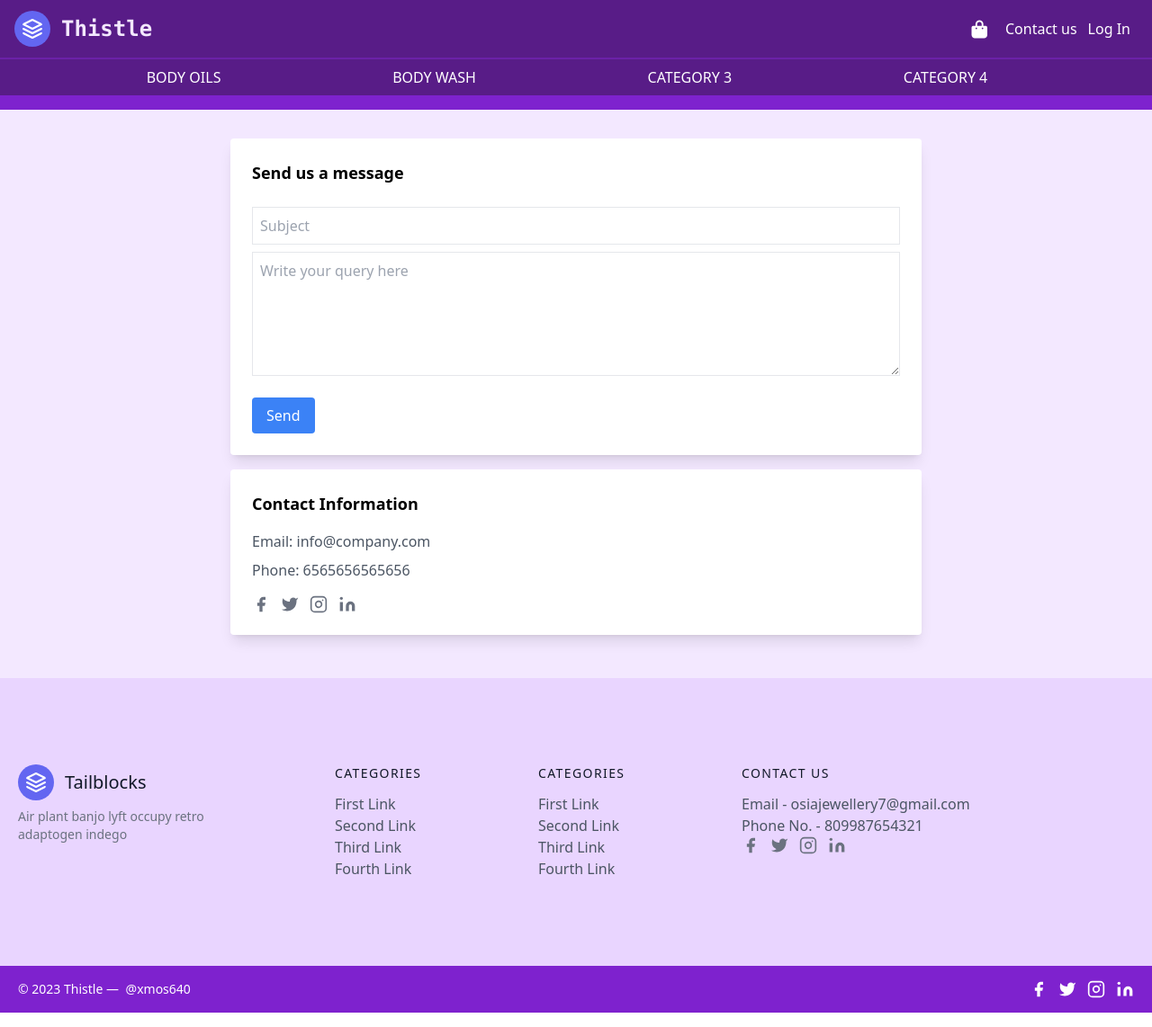
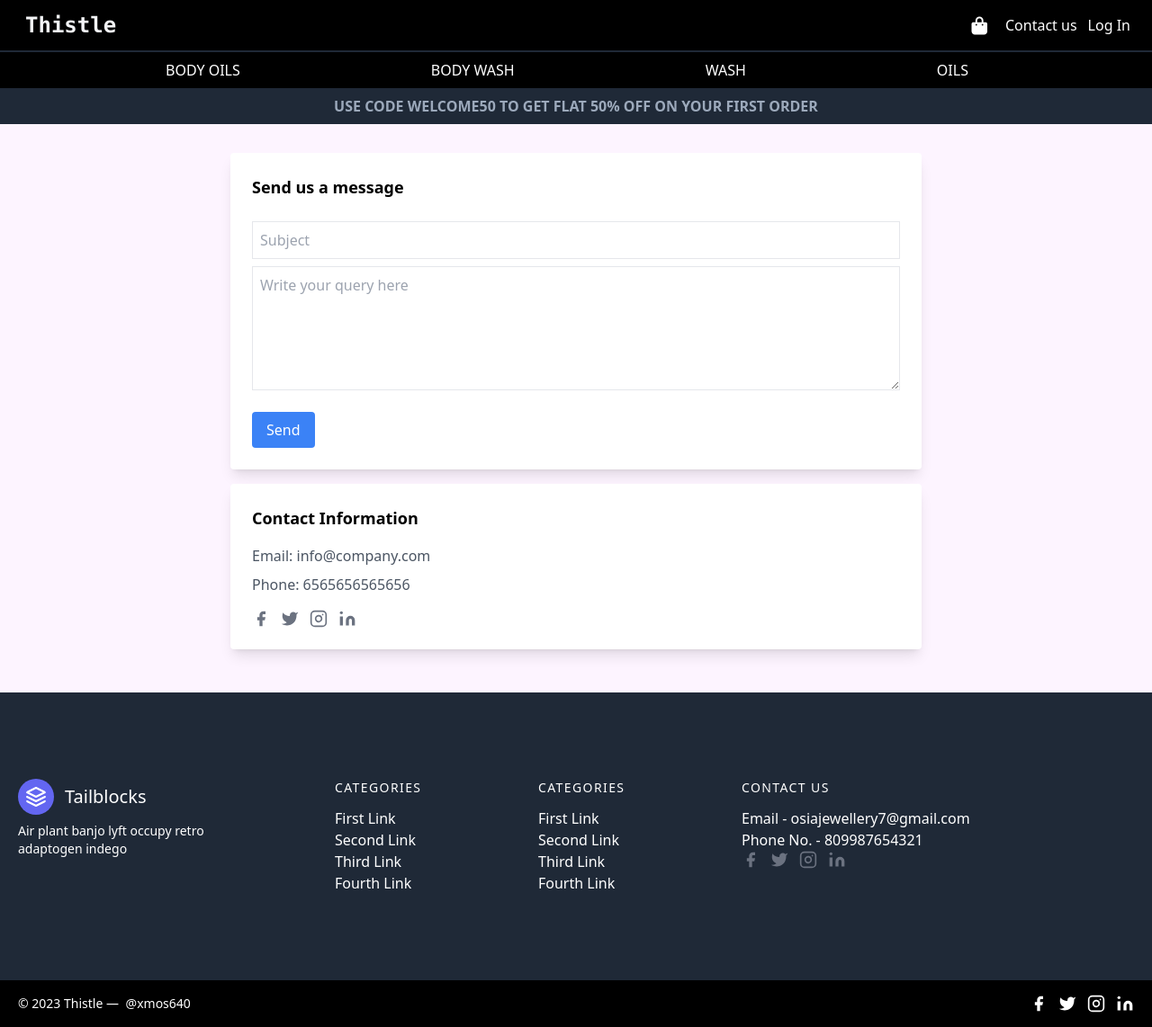
Before and after one commit to xmos640/Thistle_01, a Django app: page /contact/ in a window 1280 px wide. Shown: the whole page at 90% size. Run offline with Django 4.2, Linux system fonts and the light colour scheme; some libraries are stand-ins or nearby versions.

Commit message:
Completed

```diff
--- a/main/templates/basic.html
+++ b/main/templates/basic.html
@@ -23,22 +23,20 @@
    }
    {% endblock %}
 </style>
-<body class="bg-purple-100 ">
+<body class="bg-fuchsia-50">
 
   <!---------------------------------------------------- Header ------------------------------------------------------------>
 
  <header class="text-white  body-font ">
-        <div class="w-full bg-purple-900 flex flex-wrap flex-col md:flex-row items-center border-b-2 border-purple-800">
+        <div class="w-full bg-black flex flex-wrap flex-col md:flex-row items-center border-b-2 border-gray-800">
 
 
 
 
 
          <div class=" w-full p-3 flex flex-nowrap ">
-          <a class="flex title-font font-medium items-center text-purple-100 ml-1 md:mb-0" href="/">
-            <svg xmlns="http://www.w3.org/2000/svg" fill="none" stroke="currentColor" stroke-linecap="round" stroke-linejoin="round" stroke-width="2" class="w-10 h-10 text-white p-2 bg-indigo-500 rounded-full" viewBox="0 0 24 24">
-              <path d="M12 2L2 7l10 5 10-5-10-5zM2 17l10 5 10-5M2 12l10 5 10-5"></path>
-            </svg>
+          <a class="flex title-font font-medium items-center text-gray-100 ml-1 md:mb-0" href="/">
+
             <span class="ml-3 text-2xl font-bold font-mono">Thistle</span>
           </a>
           <div class="ml-auto flex items-center relative">
@@ -46,10 +44,10 @@
           </button></a>
           {% if user.is_authenticated%}
           <button class=" border-0 md:hidden px-3 focus:outline-none hover:scale-110 rounded text-base md:mt-0 transition ease-linear duration-500 menu"><i class="fa-solid fa-bars fa-lg"></i></button>
-          <div class="flex md:flex-row flex-col gap-x-5 md:static  md:w-fit w-36 absolute right-[-12px] top-[130%] bg-purple-900 md:p-0 p-4  md:border-none border-2 border-purple-700 account md:flex gap-y-3 z-10 hidden">
-            <div><a href="/orders" ><button class="hover:scale-110  transition ease-linear duration-300 ">Orders</button></a></div>
-            <div><a href="/contact" ><button class="hover:scale-110 transition ease-linear duration-300" > Contact us</button></a></div>
-            <div><a href="/logout"><button class="hover:scale-110 transition ease-linear duration-300"> Log Out </button></a></div>
+          <div class="flex md:flex-row flex-col gap-x-5 md:static  md:w-fit w-36 absolute right-[-12px] top-[130%] bg-black md:p-0 p-4  md:border-none border-2 border-gray-700 account md:flex gap-y-3 z-10 hidden">
+            <div><a href="/orders" ><button class="hover:scale-110  transition ease-linear duration-300 "><i class="fa-solid fa-truck-fast pr-2 md:hidden"></i>Orders</button></a></div>
+            <div><a href="/contact" ><button class="hover:scale-110 transition ease-linear duration-300" ><i class="fa-solid fa-message pr-2 md:hidden"></i> Contact us</button></a></div>
+            <div><a href="/logout"><button class="hover:scale-110 transition ease-linear duration-300"><i class="fa-solid fa-right-from-bracket pr-2 md:hidden"></i> Log Out </button></a></div>
           </div>
           {% else %}
           {% csrf_token %}
@@ -60,67 +58,67 @@
           </div>
          </div>
         </div>
-        <nav class="md:ml-auto bg-purple-900 flex flex-wrap flex-row md:opacity-100  md:mt-0 nav text-base overflow-hidden items-center md:justify-evenly justify-center ">
+        <nav class="md:ml-auto bg-black flex flex-wrap flex-row md:opacity-100  md:mt-0 nav text-base overflow-hidden items-center md:justify-evenly justify-center ">
           <a href='/categories/bodyoils' class="md:mr-5 hover:scale-110 p-2 transition ease-out delay-150 duration-500">BODY OILS</a>
           <a href= '/categories/bodywash' class="md:mr-5 hover:scale-110 p-2 transition ease-out delay-150 duration-500">BODY WASH</a>
-          <a href= '/categories/category3' class="md:mr-5 hover:scale-110 p-2 transition ease-out delay-150 duration-500">CATEGORY 3</a>
-          <a href= '/categories/category4' class="md:mr-5 hover:scale-110 p-2 transition ease-out delay-150 duration-500">CATEGORY 4</a>
+          <a href= '/categories/category3' class="md:mr-5 hover:scale-110 p-2 transition ease-out delay-150 duration-500">WASH</a>
+          <a href= '/categories/category4' class="md:mr-5 hover:scale-110 p-2 transition ease-out delay-150 duration-500">OILS</a>
         </nav>
-        <div class="bg-purple-700 text-center p-2 w-full uppercase font-bold "><span class="animate-pulse text-yellow-200">{{announcement.text}}</span></div>
+        <div class="bg-gray-800 text-center p-2 w-full uppercase font-bold "><span class="animate-pulse text-blue-100">{{announcement.text}}</span></div>
       </header>
 
 
 
       {% block body %}
       {% endblock %}
-     <footer class="text-gray-600 bg-purple-200 body-font">
+     <footer class="text-white bg-gray-800 body-font">
         <div class="container px-5 py-24 mx-auto flex md:items-center lg:items-start md:flex-row md:flex-nowrap flex-wrap flex-col">
           <div class="w-64 flex-shrink-0 md:mx-0 mx-auto text-center md:text-left">
-            <a class="flex title-font font-medium items-center md:justify-start justify-center text-gray-900">
+            <a class="flex title-font font-medium items-center md:justify-start justify-center text-white">
               <svg xmlns="http://www.w3.org/2000/svg" fill="none" stroke="currentColor" stroke-linecap="round" stroke-linejoin="round" stroke-width="2" class="w-10 h-10 text-white p-2 bg-indigo-500 rounded-full" viewBox="0 0 24 24">
                 <path d="M12 2L2 7l10 5 10-5-10-5zM2 17l10 5 10-5M2 12l10 5 10-5"></path>
               </svg>
               <span class="ml-3 text-xl">Tailblocks</span>
             </a>
-            <p class="mt-2 text-sm text-gray-500">Air plant banjo lyft occupy retro adaptogen indego</p>
+            <p class="mt-2 text-sm">Air plant banjo lyft occupy retro adaptogen indego</p>
           </div>
           <div class="flex-grow flex flex-wrap md:pl-20 -mb-10 md:mt-0 mt-10 md:text-left text-center">
             <div class="lg:w-1/4 md:w-1/2 w-full px-4">
-              <h2 class="title-font font-medium text-gray-900 tracking-widest text-sm mb-3">CATEGORIES</h2>
+              <h2 class="title-font font-medium text-white tracking-widest text-sm mb-3">CATEGORIES</h2>
               <nav class="list-none mb-10">
                 <li>
-                  <a class="text-gray-600 hover:text-gray-800">First Link</a>
+                  <a class="">First Link</a>
                 </li>
                 <li>
-                  <a class="text-gray-600 hover:text-gray-800">Second Link</a>
+                  <a class="">Second Link</a>
                 </li>
                 <li>
-                  <a class="text-gray-600 hover:text-gray-800">Third Link</a>
+                  <a class="">Third Link</a>
                 </li>
                 <li>
-                  <a class="text-gray-600 hover:text-gray-800">Fourth Link</a>
+                  <a class="">Fourth Link</a>
                 </li>
               </nav>
             </div>
             <div class="lg:w-1/4 md:w-1/2 w-full px-4">
-              <h2 class="title-font font-medium text-gray-900 tracking-widest text-sm mb-3">CATEGORIES</h2>
+              <h2 class="title-font font-medium tracking-widest text-sm mb-3">CATEGORIES</h2>
               <nav class="list-none mb-10">
                 <li>
-                  <a class="text-gray-600 hover:text-gray-800">First Link</a>
+                  <a class="">First Link</a>
                 </li>
                 <li>
-                  <a class="text-gray-600 hover:text-gray-800">Second Link</a>
+                  <a class="">Second Link</a>
                 </li>
                 <li>
-                  <a class="text-gray-600 hover:text-gray-800">Third Link</a>
+                  <a class="">Third Link</a>
                 </li>
                 <li>
-                  <a class="text-gray-600 hover:text-gray-800">Fourth Link</a>
+                  <a class="">Fourth Link</a>
                 </li>
               </nav>
             </div>
             <div class="lg:w-2/4 md:w-1/2 w-full px-4">
-              <h2 class="title-font font-medium text-gray-900 tracking-widest text-sm mb-3">CONTACT US</h2>
+              <h2 class="title-font font-medium tracking-widest text-sm mb-3">CONTACT US</h2>
               <nav class="list-none mb-10">
                 <li>
                   Email - osiajewellery7@gmail.com
@@ -159,7 +157,7 @@
 
           </div>
         </div>
-        <div class="bg-purple-700">
+        <div class="bg-black">
           <div class="container mx-auto py-4 px-5 flex flex-wrap flex-col sm:flex-row">
             <p class="text-white text-sm text-center sm:text-left">© 2023 Thistle —
               <a href="https://twitter.com/640Xmos" rel="noopener noreferrer" class="text-white ml-1" target="_blank">@xmos640</a>
--- a/main/templates/cart.html
+++ b/main/templates/cart.html
@@ -97,7 +97,7 @@
             totalMrp = totalMrp + qty*  mrp
 
             if (qty!==0){
-           $('#items').append(`<div class="flex items-center mb-2 p-4 bg-white shadow-md rounded"><div class="w-1/5 "><img src="${img}" alt="Product image"></div><div class="pl-2 w-2/5"><h2 class="font-bold">${name}</h2><p class="text-gray-600">${category}</p></div><div class="w-1/5 flex justify-center font-semibold">${qty}</div><div class="w-1/5 flex justify-center"><p class="font-bold cost"><span> &#8377</span>
+           $('#items').append(`<div class="flex items-center mb-2 p-4 bg-white shadow-md rounded"><div class="w-1/5 "><a href="/products/${prod_id}"><img src="${img}" alt="Product image"></div><div class="pl-2 w-2/5"><h2 class="font-bold">${name}</h2><p class="text-gray-600">${category}</p></a></div><div class="w-1/5 flex justify-center font-semibold">${qty}</div><div class="w-1/5 flex justify-center"><p class="font-bold cost"><span> &#8377</span>
             <span id='price'>${price*qty}</span>
             </p></div></div>`);
             }
--- a/main/templates/contact.html
+++ b/main/templates/contact.html
@@ -5,6 +5,7 @@
 
 <main class="container mx-auto py-8">
     <div class="flex flex-col md:w-3/5 w-full mx-auto">
+      <div class="flex p-4 mb-4 text-sm text-green-800 rounded-lg bg-green-50 dark:text-green-400 hidden message" role="alert"><svg aria-hidden="true" class="flex-shrink-0 inline w-5 h-5 mr-3" fill="currentColor" viewBox="0 0 20 20" xmlns="http://www.w3.org/2000/svg"><path fill-rule="evenodd" d="M18 10a8 8 0 11-16 0 8 8 0 0116 0zm-7-4a1 1 0 11-2 0 1 1 0 012 0zM9 9a1 1 0 000 2v3a1 1 0 001 1h1a1 1 0 100-2v-3a1 1 0 00-1-1H9z" clip-rule="evenodd"></path></svg><span class="sr-only">Info</span><div><span class="font-medium">Your Message has been submitted. We'll get back at you as soon as possible</span></div></div>
       <!-- This is the contact form section -->
       <div class="flex flex-col bg-white rounded p-6 mb-4 shadow-lg">
         <h2 class="text-lg font-bold mb-4">Send us a message</h2>
@@ -21,7 +22,7 @@
 
             <textarea id="message" name="message" rows="5" class="border p-2" placeholder="Write your query here" required></textarea>
           </div>
-          <button type="submit" class="bg-blue-500 hover:bg-blue-600 text-white py-2 px-4 mt-4 rounded">Send</button>
+          <button type="submit" class="bg-blue-500 hover:bg-blue-600 text-white py-2 px-4 mt-4 rounded thank">Send</button>
         </form>
       </div>
 
@@ -58,3 +59,15 @@
     </div>
   </main>
   {% endblock%}
+  {% block js %}
+  <script>
+    const thank=document.querySelector(".thanks");
+    let thanku={{thanks}};
+    const message=document.querySelector(".message")
+
+      if(thanku===1){
+        message.classList.remove("hidden");
+      }
+      else{message.classList.add("hidden")}
+  </script>
+  {% endblock %}
--- a/main/templates/index.html
+++ b/main/templates/index.html
@@ -3,13 +3,13 @@
 
 {% block body %}
 
-<section class="text-gray-600 body-font" style="height: 90vh;background-image: linear-gradient(0deg, rgb(243, 232, 255) 0%, rgba(82, 22, 71, 0.537) 60%), url(https://source.unsplash.com/random/?pretty%20girl);
+<section class="text-gray-600 body-font" style="height: 90vh;background-image: linear-gradient(0deg, rgb(253, 244, 255) 0%, rgba(12, 4, 11, 0.537) 60%), url(https://source.unsplash.com/random/?pretty%20girl);
       background-size: cover;
       background-position: center;">
         <div class="w-full h-full flex items-center justify-center flex-col">
           <div class="text-center lg:w-2/3 ">
             <h1 class="title-font sm:text-4xl text-3xl mb-4 font-black text-gray-100">Thistle - We care</h1>
-            <p class="leading-relaxed mb-8 text-fuchsia-50">Lorem ipsum dolor sit amet consectetur adipisicing elit. Natus fuga adipisci cum commodi earum consectetur temporibus nihil ipsa recusandae? Harum eos, fuga illum aut vitae facere exercitationem quos assumenda nihil?</p>
+            <p class="leading-relaxed mb-8 text-fuchsia-50">Our carefully curated natural and organic ingredients work together to nourish and moisturize your skin, leaving it feeling soft and smooth. Our body wash and oil products are designed to invigorate your senses and promote relaxation, making them the perfect addition to your self-care routine. At Thistle, we are committed to sustainability and eco-friendliness, and our products reflect this dedication. I am proud to offer you effective and environmentally conscious products that will leave you feeling refreshed and revitalized.</p>
 
           </div>
         </div>
--- a/main/views.py
+++ b/main/views.py
@@ -272,7 +272,7 @@ def categoryview(request,category):
 
 
 def contact(request):
-
+    thanks=0
     if  request.method == "POST":
         subject =  request.POST.get('subject', '')
         name =  request.POST.get('name', '')
@@ -280,5 +280,7 @@ def contact(request):
         msg =  request.POST.get('message', '')
         contact=Contact(name=name,email=email,subject=subject,msg=msg)
         contact.save()
+        thanks=1
 
-    return render(request, 'contact.html')
+
+    return render(request, 'contact.html',{'announcement':announcement1,'thanks':thanks})
```
Also changed, not shown: db.sqlite3.
